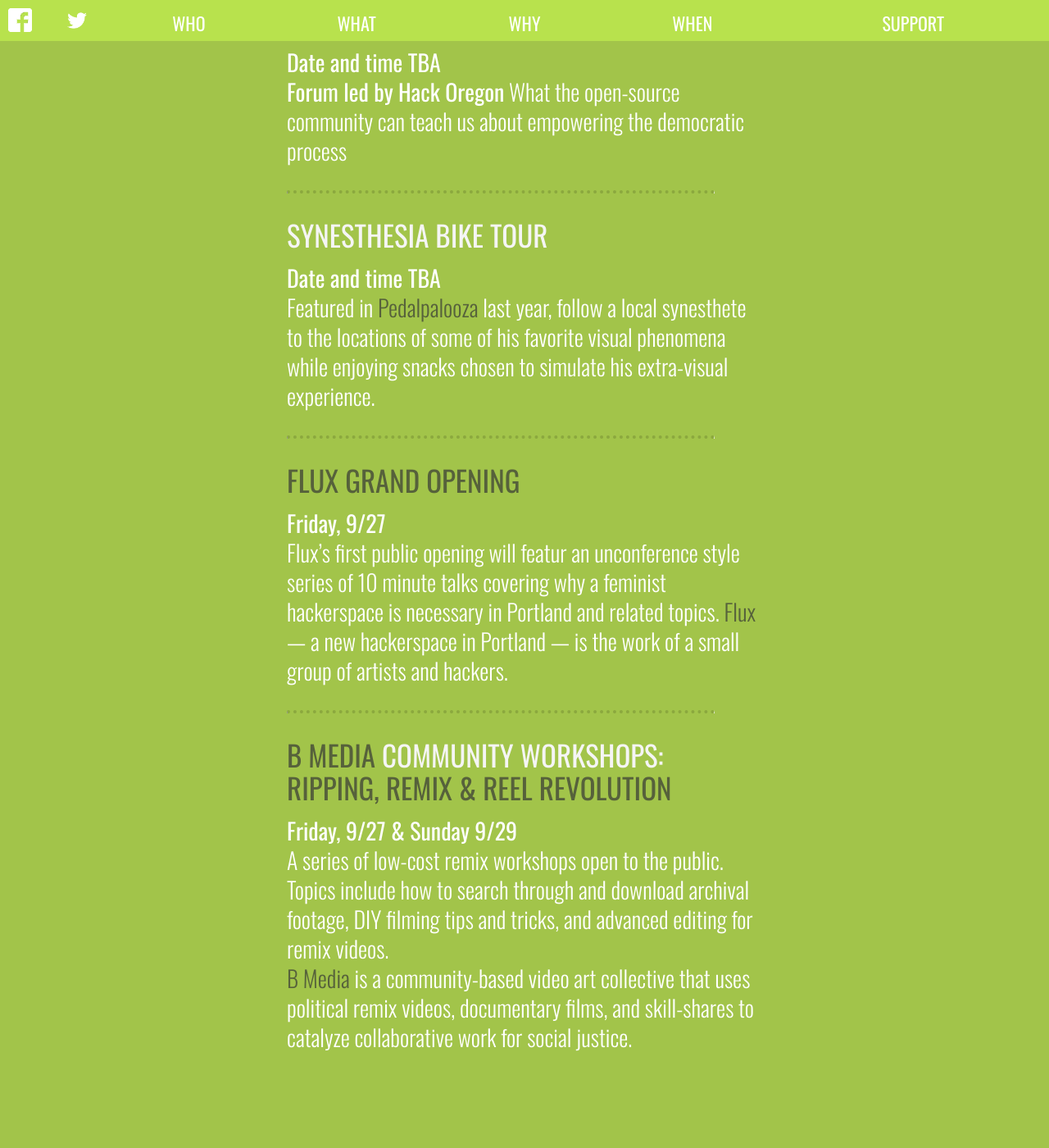
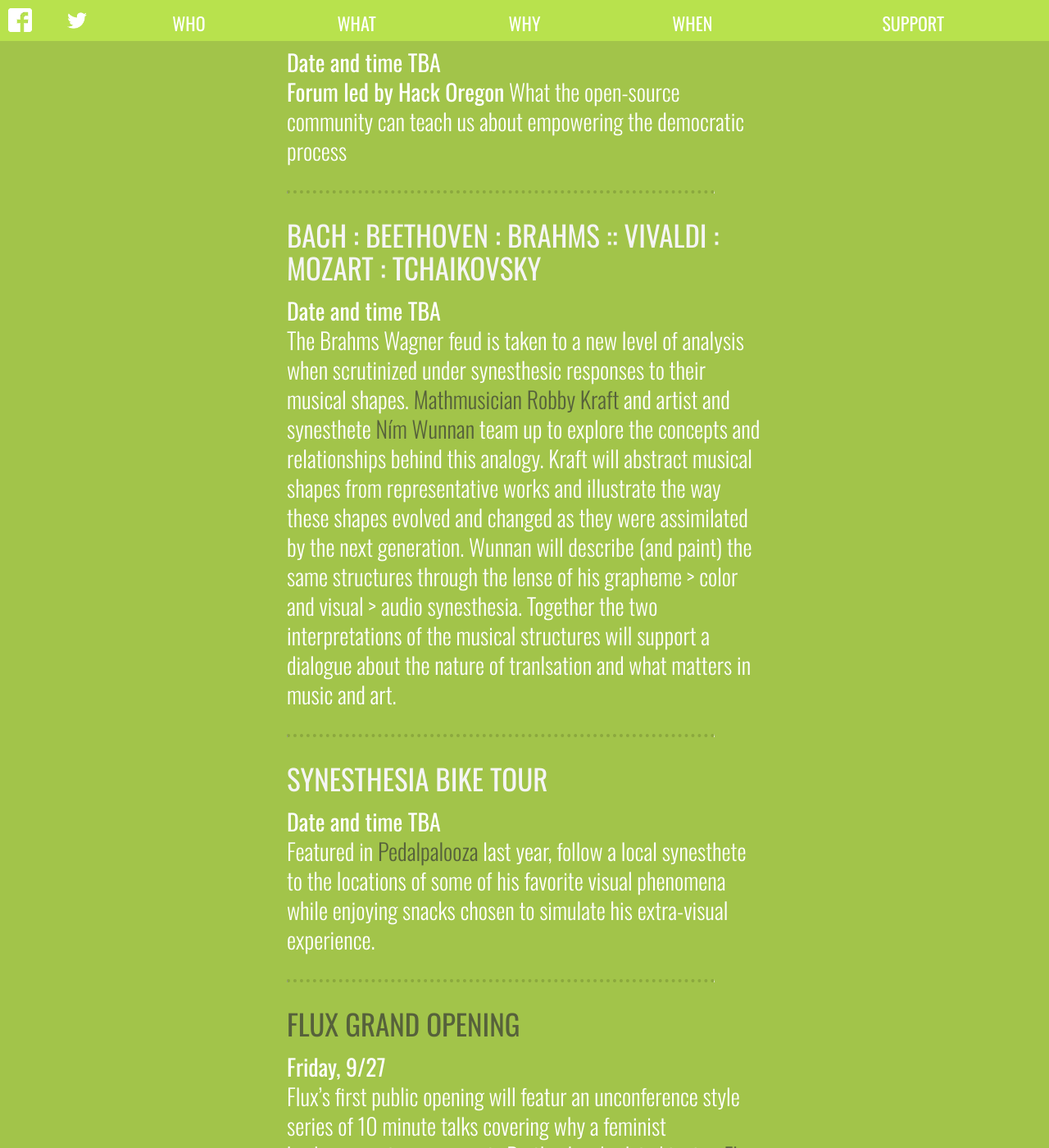
Before and after one commit to ororfest/ororfest.github.io, a Jekyll site: the page built from index.markdown, in a window 1280 px wide and 1400 px high, scrolled down 3574 px. Shown: the whole window at 82% size. Built offline with Jekyll 4.4.1, drawn with Linux system fonts in a browser that asks for light colours; a script that is not in the unit is left out.

Commit message:
adds robby's event description

```diff
--- a/1what.markdown
+++ b/1what.markdown
@@ -26,6 +26,11 @@
 What the open-source community can teach us about empowering the democratic process
 
 <hr>
+##Bach : Beethoven : Brahms :: Vivaldi : Mozart : Tchaikovsky
+**Date and time TBA**
+
+The Brahms Wagner feud is taken to a new level of analysis when scrutinized under synesthesic responses to their musical shapes. [Mathmusician Robby Kraft](http://blog.research-club.org/?p=148512961) and artist and synesthete [Ním Wunnan](http://wunnan.com) team up to explore the concepts and relationships behind this analogy. Kraft will abstract musical shapes from representative works and illustrate the way these shapes evolved and changed as they were assimilated by the next generation. Wunnan will describe (and paint) the same structures through the lense of his grapheme > color and visual > audio synesthesia. Together the two  interpretations of the musical structures will support a dialogue about the nature of tranlsation and what matters in music and art.
+<hr>
 ##Synesthesia bike tour
 
 **Date and time TBA**
```
